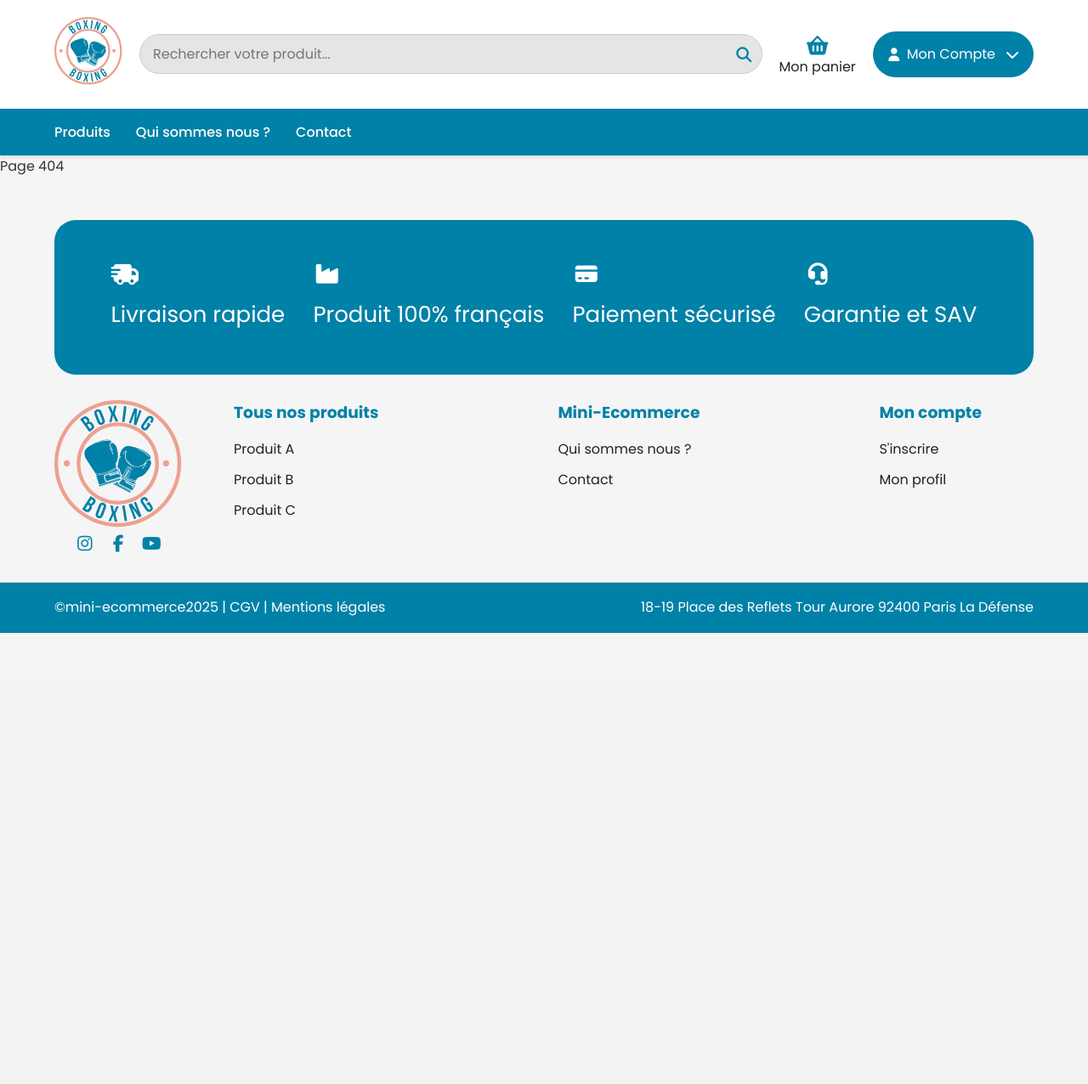
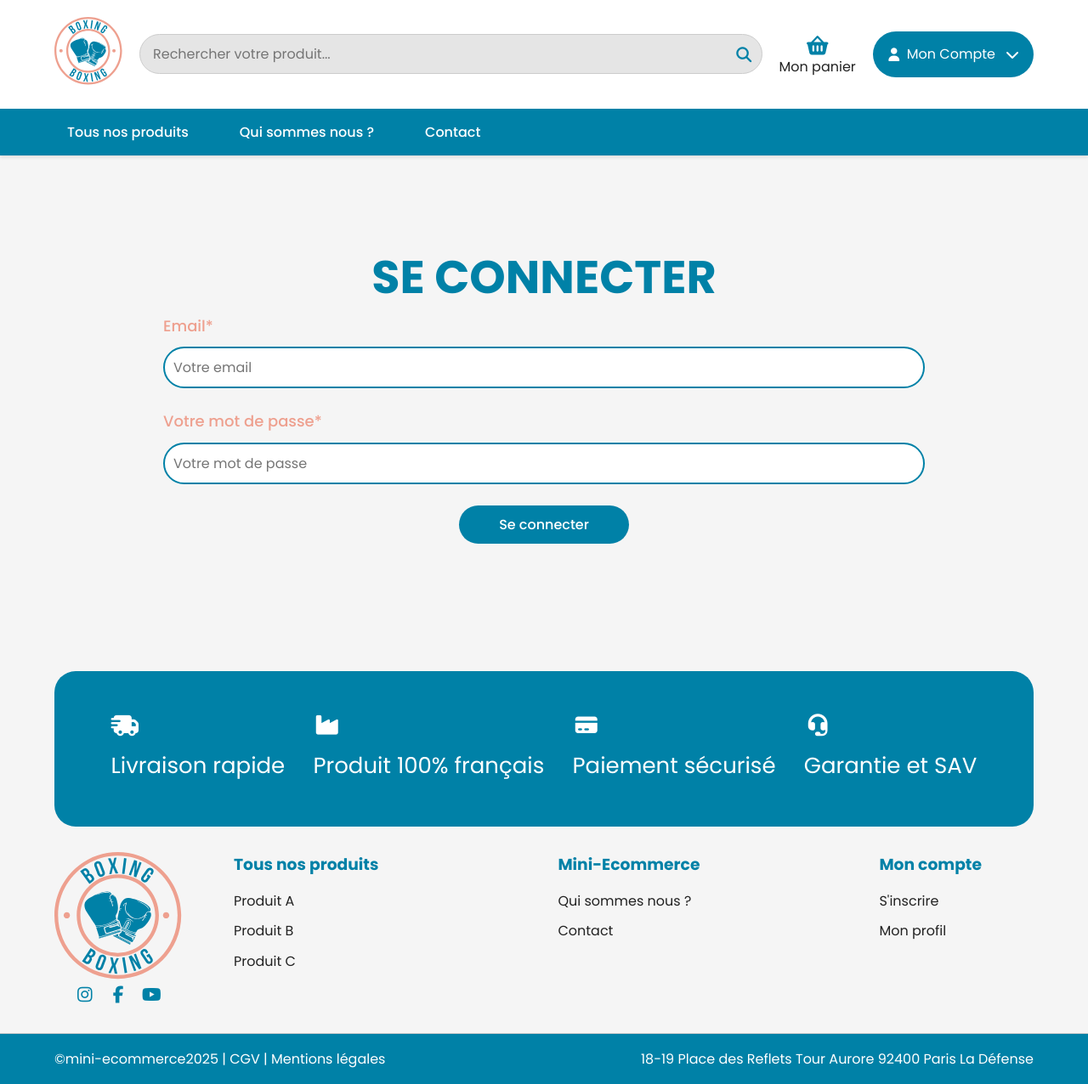
Before and after one commit to GillesNC/mini-ecommerce, a PHP site: page /?route=login in a window 1280 px wide. Shown: the whole page at 85% size. Before the commit the page ends 745 px from the top, so only its background shows below. Run offline with PHP 8.4, Linux system fonts and the light colour scheme; some libraries are stand-ins or nearby versions.

Commit message:
Add login

```diff
--- /dev/null
+++ b/controller/login_controller.php
@@ -0,0 +1,22 @@
+<?php
+    require $_SERVER["DOCUMENT_ROOT"].'/mini-ecommerce/model/user.php';
+
+    if (isset($_POST["login"])) {
+    //APPEL DE LA FONCTION CREATE DEPUIS LE FICHIER USER.PHP
+        switch (true) {
+            case (!checkEmailExist($_POST["email"])):
+                echo'<div class="alert alert-warning" role="alert">Email Inconnu</div>';
+                break;
+
+            case (loginDB($_POST['email'], $_POST['pwd'])):
+                header("Location: ?route=profil");
+                break;
+
+            default:
+            header("Location: ?route=register");
+                break;
+        }
+    } else {
+       require $_SERVER['DOCUMENT_ROOT']."/mini-ecommerce/view/user/login.php";
+    }
+?>
--- a/controller/register_controller.php
+++ b/controller/register_controller.php
@@ -6,7 +6,7 @@
     //APPEL DE LA FONCTION CREATE DEPUIS LE FICHIER USER.PHP
         switch (true) {
             case (checkEmailExist($_POST["email"])):
-                echo'<div class="alert alert-warning" role="alert">Attention, Email existant</div>';
+                echo'<div>Attention, Email existant</div>';
                 break;
 
             case createdb($_POST["nom"], $_POST["prenom"], $_POST["pseudo"], $_POST["email"], $_POST["pwd"]):
@@ -14,7 +14,7 @@
                 break;
 
             default:
-                echo'<div class="alert alert-danger" role="alert">Recommence car tu es mauvais !</div>';
+                header("Location: ?route=register");
                 break;
         }
     }else {
--- a/css/footer.css
+++ b/css/footer.css
@@ -77,6 +77,10 @@ footer {
     color: #222222;
 }
 
+.nav_section ul li a:hover {
+    color: #EEA08F;
+}
+
 
 /****** LEGACY SECTION *******/
 .legacy {
--- a/css/header.css
+++ b/css/header.css
@@ -39,6 +39,12 @@ header {
     background-color: #E5E5E5;
     border-radius: 100px;
     font-size: 16px;
+}
+
+.search_bar input:focus {
+    outline: none;
+    border-color: #EEA08F;
+    box-shadow: 0 0 5px #EEA08F;
 }
 
 .search_bar button {
@@ -133,7 +139,6 @@ header {
     display: flex;
     justify-content: center;
     align-items: center;
-    padding: 15px 0;
     background-color: #0081A7;
     width: 100%;
 }
@@ -148,9 +153,20 @@ header {
     width: 90%;
 }
 
+.main_navbar li {
+    padding: 15px 15px;
+    transition: background-color 0.3s ease;
+    cursor: pointer;
+}
+
 .main_navbar ul li a {
     color: #fff;
     font-weight: 500;
     font-size: 16px;
     transition: color 0.3s ease;
+    transition: background-color 0.3s ease;
 }
+
+.main_navbar li:hover {
+    background-color: #EEA08F;
+}
--- a/index.php
+++ b/index.php
@@ -13,6 +13,10 @@ require $_SERVER["DOCUMENT_ROOT"].'/mini-ecommerce/view/navbar/header.php';
                 require $_SERVER["DOCUMENT_ROOT"].'/mini-ecommerce/view/user/welcome.php';
                 break;
 
+            case $_GET["route"] === "login":
+                require "./controller/login_controller.php";
+                break;
+
             default:
                 echo "Page 404";
                 break;
--- a/model/user.php
+++ b/model/user.php
@@ -41,4 +41,25 @@ require $_SERVER["DOCUMENT_ROOT"].'/mini-ecommerce/model/connexiondb.php';
             return false;
         }
     }
+
+//-- FONCTION LOGIN USER --//
+    function loginDB($email, $pwd) : bool {
+        $db = connexionToDB();
+
+        $sql = $db->prepare("
+            SELECT * FROM user WHERE email = :email
+        ");
+
+        $sql->bindValue(":email", $email);
+        $sql->execute();
+
+        $req = $sql->fetch();
+
+        if (password_verify($pwd, $req["pwd"])) {
+            $_SESSION['user']= $req;
+            return true;
+        } else {
+            return false;
+        }
+    }
 ?>
--- a/view/homepage/hero.php
+++ b/view/homepage/hero.php
@@ -5,7 +5,7 @@
         <img src="/mini-ecommerce/assets/hero_img.webp" alt="Hero Image">
     </div>
     <div class="hero_content">
-        <h1>Bienvenue sur le meilleur site e-commerce</h1>
+        <h1>Bienvenue sur le meilleur site e-commerce pour la boxe</h1>
         <a href=""><button class="btn1">Tous nos produits</button></a>
     </div>
 </section>
--- a/view/navbar/header.php
+++ b/view/navbar/header.php
@@ -31,7 +31,7 @@
                     <a href="#" class="cart"><i class="fa-solid fa-basket-shopping"></i>Mon panier</a>
                 </div>
                 <div class="account_dropdown">
-                    <a href="#" class="user"><i class="fa-solid fa-user"></i>Mon Compte</a><i class="fa-solid fa-chevron-down"></i>
+                    <a href="?route=login" class="user"><i class="fa-solid fa-user"></i>Mon Compte</a><i class="fa-solid fa-chevron-down"></i>
                     <div class="dropdown_content">
                         <a href="#">Mon profil</a>
                         <a href="?route=register">M'inscrire</a>
@@ -43,7 +43,7 @@
         <section class="main_navbar">
             <nav>
                 <ul>
-                    <li><a href="#">Produits</a></li>
+                    <li><a href="#">Tous nos produits</a></li>
                     <li><a href="#">Qui sommes nous ?</a></li>
                     <li><a href="#">Contact</a></li>
                 </ul>
--- /dev/null
+++ b/view/user/login.php
@@ -0,0 +1,19 @@
+<link rel="stylesheet" href="/mini-ecommerce/css/register.css">
+<section class="form_subscribe">
+    <div>
+        <h1>Se connecter</h1>
+    </div>
+    <form class="container_form" method="POST">
+        <div class="bloc_form email">
+            <label for="email" class="form-label">Email*</label>
+            <input type="email" name="email" class="form-control" id="email" required placeholder="Votre email">
+        </div>
+
+        <div class="bloc_form pwd">
+            <label for="pwd" class="form-label">Votre mot de passe*</label>
+            <input type="password" name="pwd" class="form-control" id="pwd" required placeholder="Votre mot de passe">
+        </div>
+
+        <button type="submit" class="btn1" name="login">Se connecter</button>
+    </form>
+</section>
```
Also changed, not shown: css/login.css (added).
